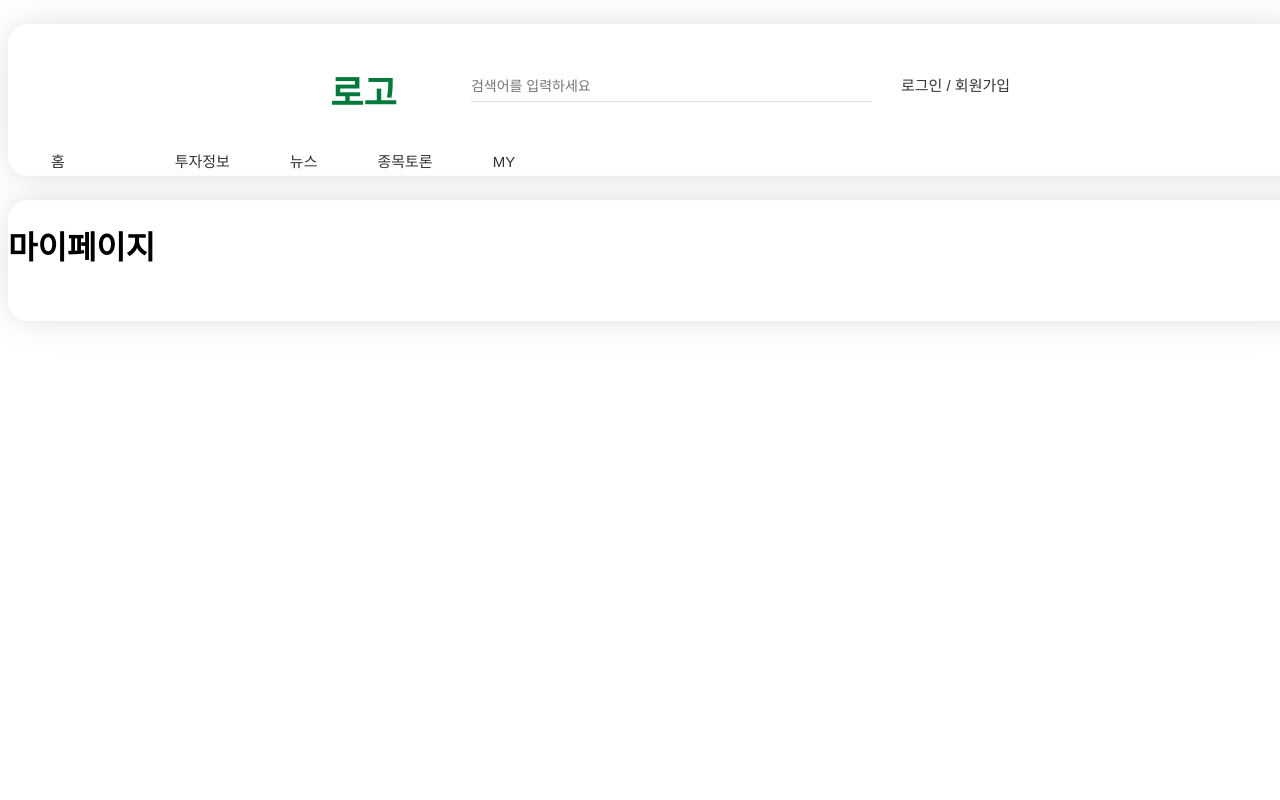
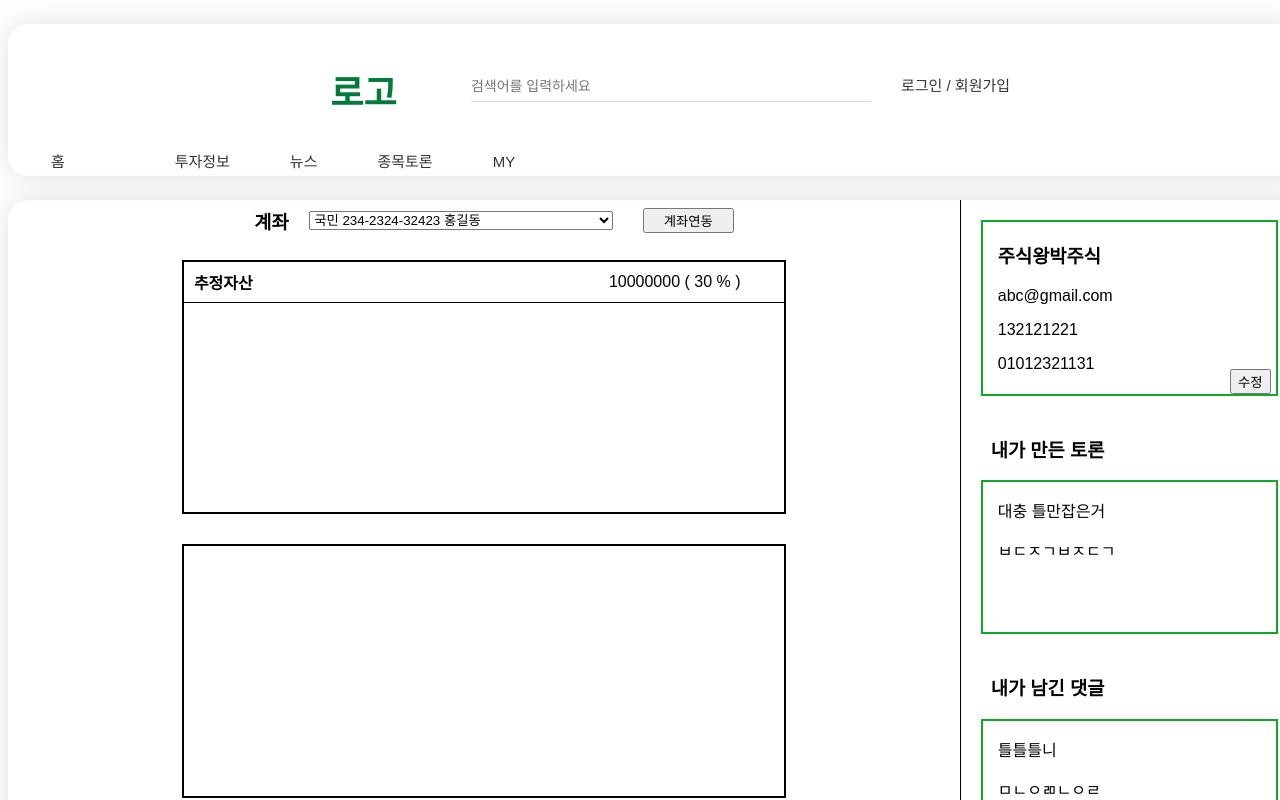
Before and after one commit to pparkjyy/DB_Project, a React (Create React App) app in the folder frontend/: page /mypage in a window 1280 px wide. Shown: the top 800 px of the page. Built offline with nearby package versions, Linux system fonts and the light colour scheme; a web font is replaced by a local one.

Commit message:
Update MyPage.js
마이페이지 틀

```diff
--- a/frontend/src/pages/MyPage.js
+++ b/frontend/src/pages/MyPage.js
@@ -21,15 +21,189 @@ const Body = styled.div`
   width: 100%;
 `;
 
-const Home = ({ history }) => {
+const MyPage = ({ history }) => {
+
   return (
     <Body style={{}}>
-      <CardWrapper>
-        <h1>마이페이지</h1>
+      <CardWrapper style={{display: "flex"}}>
+      <div
+        style={{
+          flex: "3",
+        }}
+      >
+        <div
+          style={{
+            width:"100%",
+            display: "flex",
+            alignItems: "center",
+            justifyContent: "center",
+            flexDirection: "column",
+
+          }}
+        >
+            <div
+            style={{
+              display: "flex",
+              width: "500px",
+              height: "40px",
+              justifyContent: "center",
+              alignItems: "center",
+            }}>
+              <h3 style={{
+                flex:"1",
+                textAlign:"center",
+              }}>계좌</h3>
+              <select style={{
+                flex:'4',
+              }}>
+              <option>국민 234-2324-32423 홍길동</option>
+              <option>--------123</option>
+              <option>weqwe</option>
+            </select>
+            <button style={{flex:"1", marginLeft: "30px",}}>계좌연동</button>
+            </div>
+
+            <div
+              style={{
+                marginTop: '20px',
+                width: "600px",
+                height: "250px",
+                border:"2px solid #000",
+              }}
+            >
+              <div
+            style={{
+              display: "flex",
+              width: "700px",
+              height: "40px",
+              alignItems: "center",
+            }}>
+              <h4 style={{
+                flex:"1",
+                marginLeft: '10px'
+              }}>추정자산</h4>
+            <p style={{flex:"1", marginLeft: "20%",}}>10000000 ( 30 % )</p>
+            </div>
+            <div
+            style={{
+              width: "600px",
+              height: "50px",
+              alignItems: "center",
+              borderTop: "1px solid #000",
+            }}>
+            </div>
+            <div
+            style={{
+              display: "flex",
+              width: "700px",
+              height: "10px",
+              alignItems: "center",
+            }}>
+
+            </div>
+
+            </div>
+
+            <div
+              style={{
+                marginTop: '30px',
+                width: "600px",
+                height: "250px",
+                border:"2px solid #000",
+              }}
+            ></div>
+            <div
+              style={{
+                marginTop: '30px',
+                width: "600px",
+                height: "250px",
+                border:"2px solid #000",
+              }}
+            ></div>
+          </div>
+      </div>
+      <div style={{
+        flex:'1',
+        borderLeft : "1px solid #000",
+        marginRight: "30px",
+      }}>
+
+        <div
+        style={{
+          border:"2px solid #11A729",
+          marginLeft: '20px',
+          display: 'flex',
+          marginTop: '20px',
+        }}>
+            <div
+              style={{
+                marginLeft: "15px",
+              }}
+            >
+              <h3>주식왕박주식</h3>
+              <p>abc@gmail.com</p>
+              <p>132121221</p>
+              <p>01012321131</p>
+            </div>
+          <button
+            style={{
+              marginLeft : "40%",
+              marginTop : "50%",
+            }}
+          >수정</button>
+        </div>
+        <div
+        style={{
+          marginLeft: '30px',
+          marginTop: '20px',
+          display: 'flex',
+        }}>
+          <h3>내가 만든 토론</h3>
+        </div>
+        <div
+        style={{
+          border:"2px solid #11A729",
+          marginLeft: '20px',
+          height: "150px",
+        }}>
+            <div
+              style={{
+                marginLeft: "15px",
+              }}
+            >
+              <p>대충 틀만잡은거</p>
+              <p>ㅂㄷㅈㄱㅂㅈㄷㄱ</p>
+            </div>
+        </div>
+        <div
+        style={{
+          marginLeft: '30px',
+          marginTop: '20px',
+          display: 'flex',
+        }}>
+          <h3>내가 남긴 댓글</h3>
+        </div>
+        <div
+        style={{
+          border:"2px solid #11A729",
+          marginLeft: '20px',
+          height: "150px",
+        }}>
+            <div
+              style={{
+                marginLeft: "15px",
+              }}
+            >
+              <p>틀틀틀니</p>
+              <p>ㅁㄴㅇㄻㄴㅇㄹ</p>
+            </div>
+        </div>
+
+      </div>
 
       </CardWrapper>
     </Body>
   );
 };
 
-export default Home;
+export default MyPage;
```
